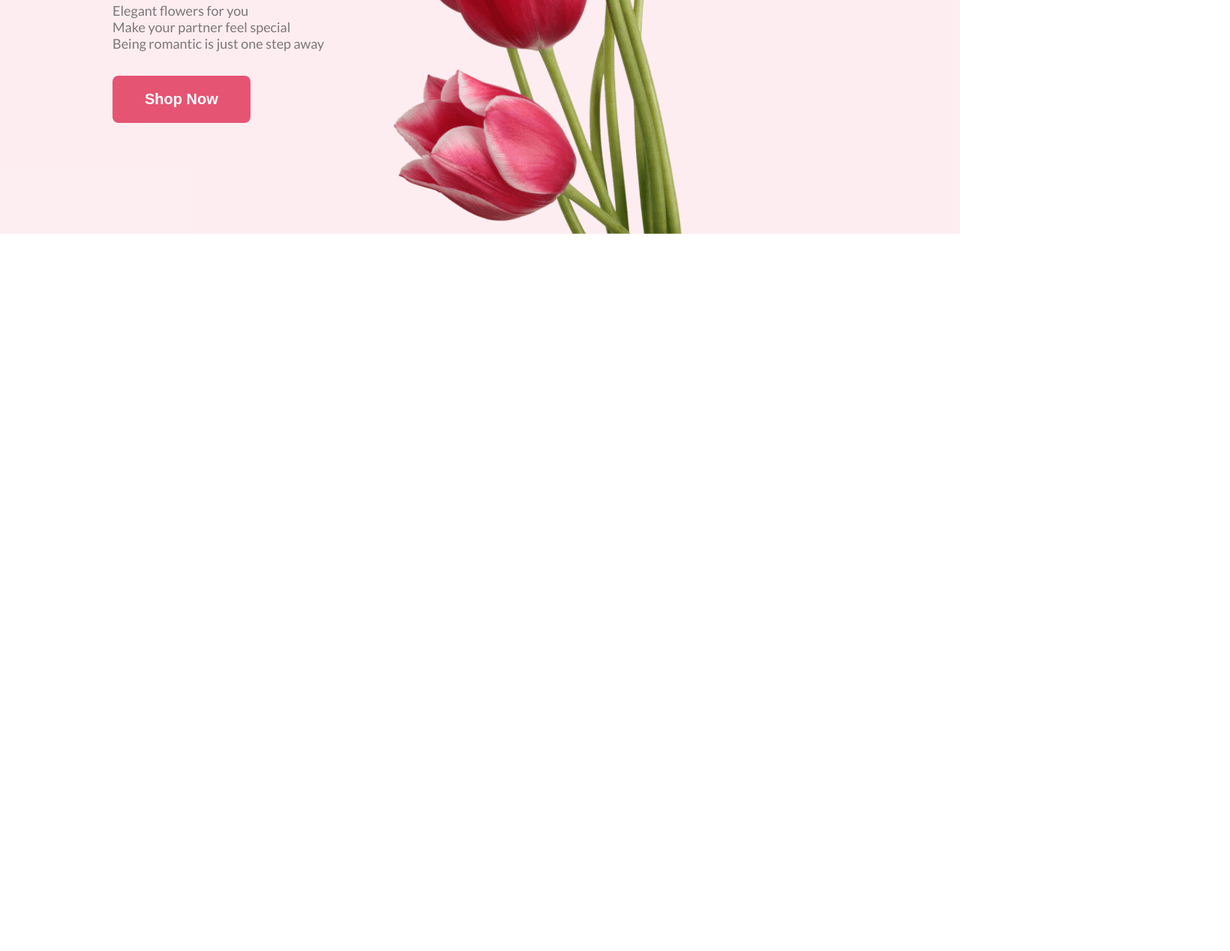
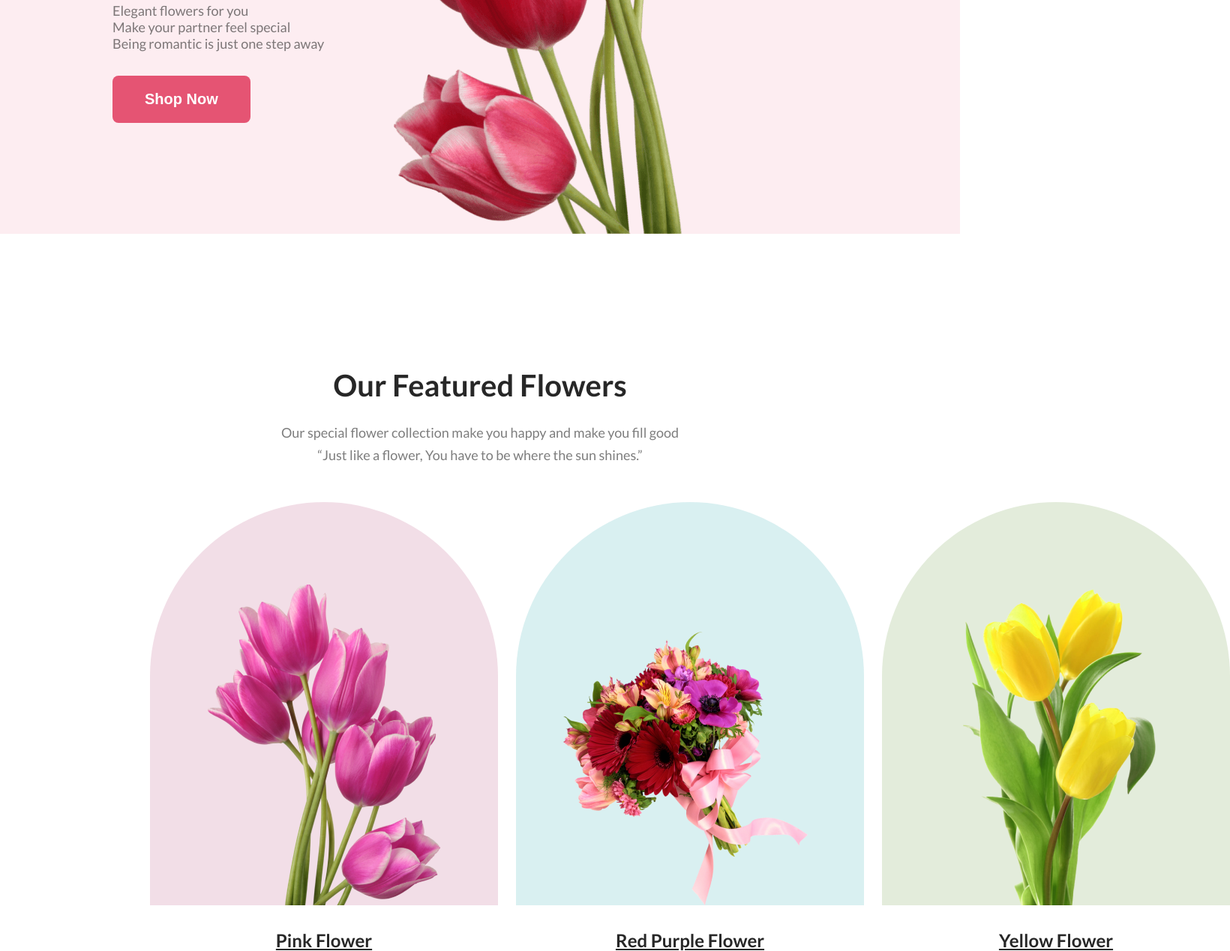
Before and after one commit to arfanur04/m6-assignment-1, a plain HTML site: page index.html in a window 1280 px wide. Shown: the part 538-1807 px from the top of the page at 75% size, 1640 px wide, since content can reach past the window. Before the commit the page ends 850 px from the top, so only its background shows below. Drawn offline with Linux system fonts and the light colour scheme.

Commit message:
Our featured flower added

```diff
--- a/index.html
+++ b/index.html
@@ -27,6 +27,7 @@
 	</head>
 
 	<body>
+		<!--: --------------------------- header section ---------------------------- -->
 		<header class="header">
 			<div class="header-content">
 				<h1 class="header-title">
@@ -43,12 +44,36 @@
 			</div>
 			<img
 				class="header-image"
-				src="./Flower Asset/pngwing 10.png"
+				src="./Flower-Asset/pngwing-10.png"
 				alt=""
 			/>
 			<div></div>
 		</header>
-		<main></main>
+		<main>
+			<!--: ------------------------- Our Feature Flower -------------------------- -->
+			<section>
+				<h3 class="feature-flower-title">Our Featured Flowers</h3>
+				<p class="feature-flower-description">
+					Our special flower collection make you happy and make you fill good
+					<br />
+					“Just like a flower, You have to be where the sun shines.”
+				</p>
+				<div class="feature-flower-container">
+					<div>
+						<div class="feature-flower-item div-1"></div>
+						<p class="feature-flower-caption">Pink Flower</p>
+					</div>
+					<div>
+						<div class="feature-flower-item div-2"></div>
+						<p class="feature-flower-caption">Red Purple Flower</p>
+					</div>
+					<div>
+						<div class="feature-flower-item div-3"></div>
+						<p class="feature-flower-caption">Yellow Flower</p>
+					</div>
+				</div>
+			</section>
+		</main>
 		<footer></footer>
 	</body>
 </html>
--- a/style/flower-shop.css
+++ b/style/flower-shop.css
@@ -1,4 +1,4 @@
-/*: common shared styles */
+/*: -------------------------- common shared styles -------------------------- */
 * {
 	margin: 0;
 	padding: 0;
@@ -18,7 +18,7 @@ body {
 	font-weight: 700;
 }
 
-/*: header related style */
+/*: ------------------------- header related style ------------------------- */
 .header {
 	display: flex;
 	align-items: center;
@@ -51,3 +51,70 @@ body {
 	font-weight: 400;
 	margin: 32px 0;
 }
+
+
+/*: -------------------------- Our Featured Flowers -------------------------- */
+.feature-flower-title {
+	color: #272727;
+	text-align: center;
+	font-size: 40px;
+	font-weight: 800;
+	margin-top: 178px;
+	margin-bottom: 24px;
+}
+
+.feature-flower-description {
+	color: rgba(39, 39, 39, 0.60);
+	text-align: center;
+	font-size: 18px;
+	font-weight: 400;
+	line-height: 30px;
+	margin-bottom: 48px;
+}
+
+.feature-flower-container {
+	display: flex;
+	justify-content: space-evenly;
+	gap: 24px;
+	margin: 0 200px;
+}
+
+.feature-flower-item {
+	width: 464px;
+	height: 538px;
+	border-radius: 300px 300px 0px 0px;
+
+}
+
+.div-1 {
+	background-color: rgba(167, 33, 98, 0.15);
+	background-image: url('../Flower-Asset/pngwing-6.png');
+	background-size: 50%/cover;
+	background-repeat: no-repeat;
+	background-position: bottom;
+}
+
+.div-2 {
+	background: rgba(5, 151, 160, 0.15);
+	background-image: url('../Flower-Asset/pngwing-5.png');
+	background-size: 50%/cover;
+	background-repeat: no-repeat;
+	background-position: bottom;
+}
+
+.div-3 {
+	background: rgba(71, 125, 17, 0.15);
+	background-image: url('../Flower-Asset/pngwing-7.png');
+	background-size: 50%/cover;
+	background-repeat: no-repeat;
+	background-position: bottom;
+}
+
+.feature-flower-caption {
+	margin-top: 32px;
+	color: #272727;
+	text-align: center;
+	font-size: 24px;
+	font-weight: 700;
+	text-decoration-line: underline;
+}
```
Also changed, not shown: Flower-Asset/Flower-01.png (renamed from Flower Asset/Flower 01.png), Flower-Asset/Group-57.png (renamed from Flower Asset/Group 57.png), Flower-Asset/Group-58.png (renamed from Flower Asset/Group 58.png), Flower-Asset/Group-59.png (renamed from Flower Asset/Group 59.png), Flower-Asset/Rectangle-4.png (renamed from Flower Asset/Rectangle 4.png), Flower-Asset/Rectangle-5.png (renamed from Flower Asset/Rectangle 5.png), Flower-Asset/Rectangle-6.png (renamed from Flower Asset/Rectangle 6.png), Flower-Asset/Rectangle-9.png (renamed from Flower Asset/Rectangle 9.png), Flower-Asset/pngwing-10.png (renamed from Flower Asset/pngwing 10.png), Flower-Asset/pngwing-5.png (renamed from Flower Asset/pngwing 5.png), Flower-Asset/pngwing-6.png (renamed from Flower Asset/pngwing 6.png), Flower-Asset/pngwing-7.png (renamed from Flower Asset/pngwing 7.png), Flower-Asset/pngwing-8.png (renamed from Flower Asset/pngwing 8.png).
